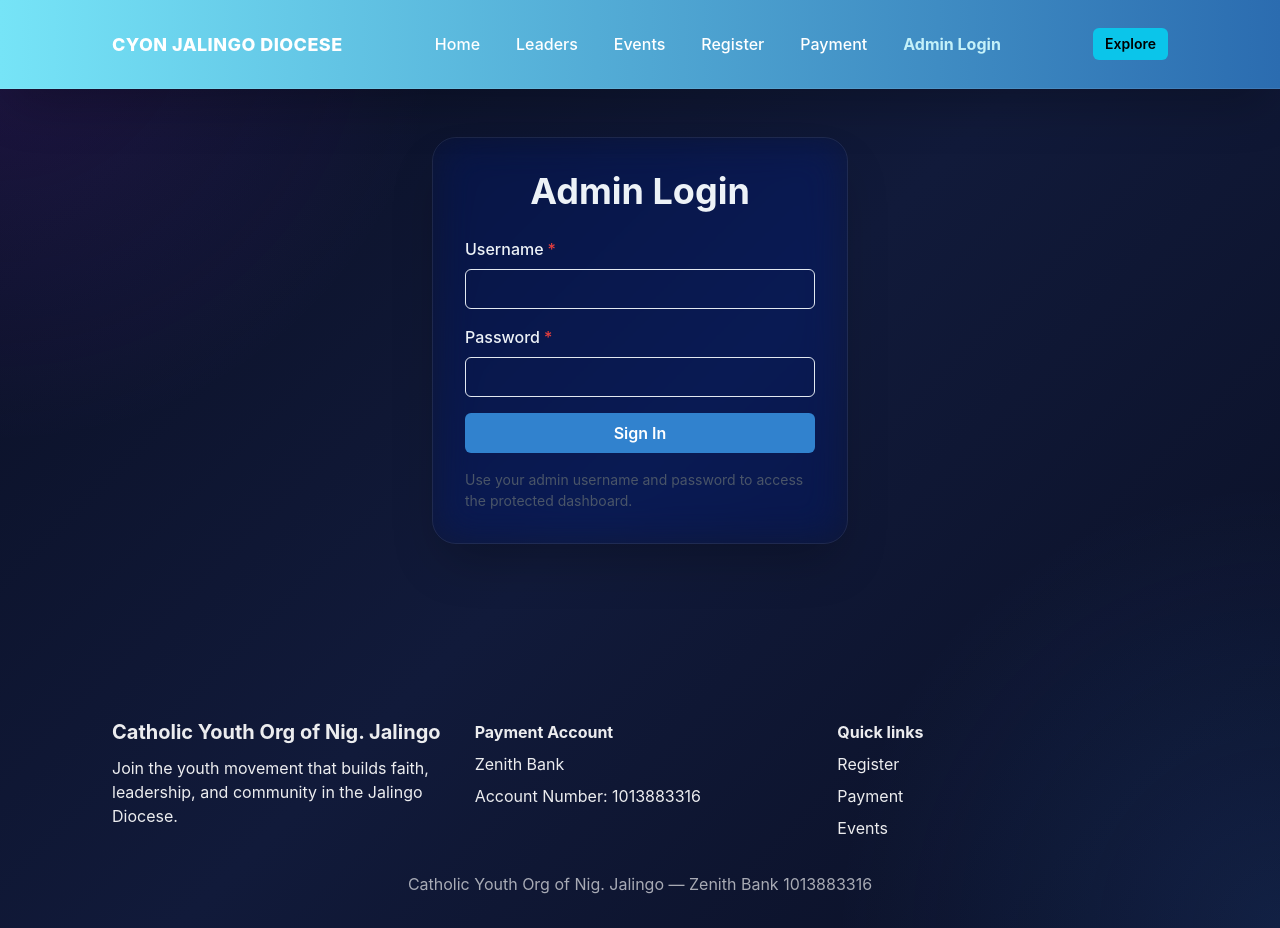
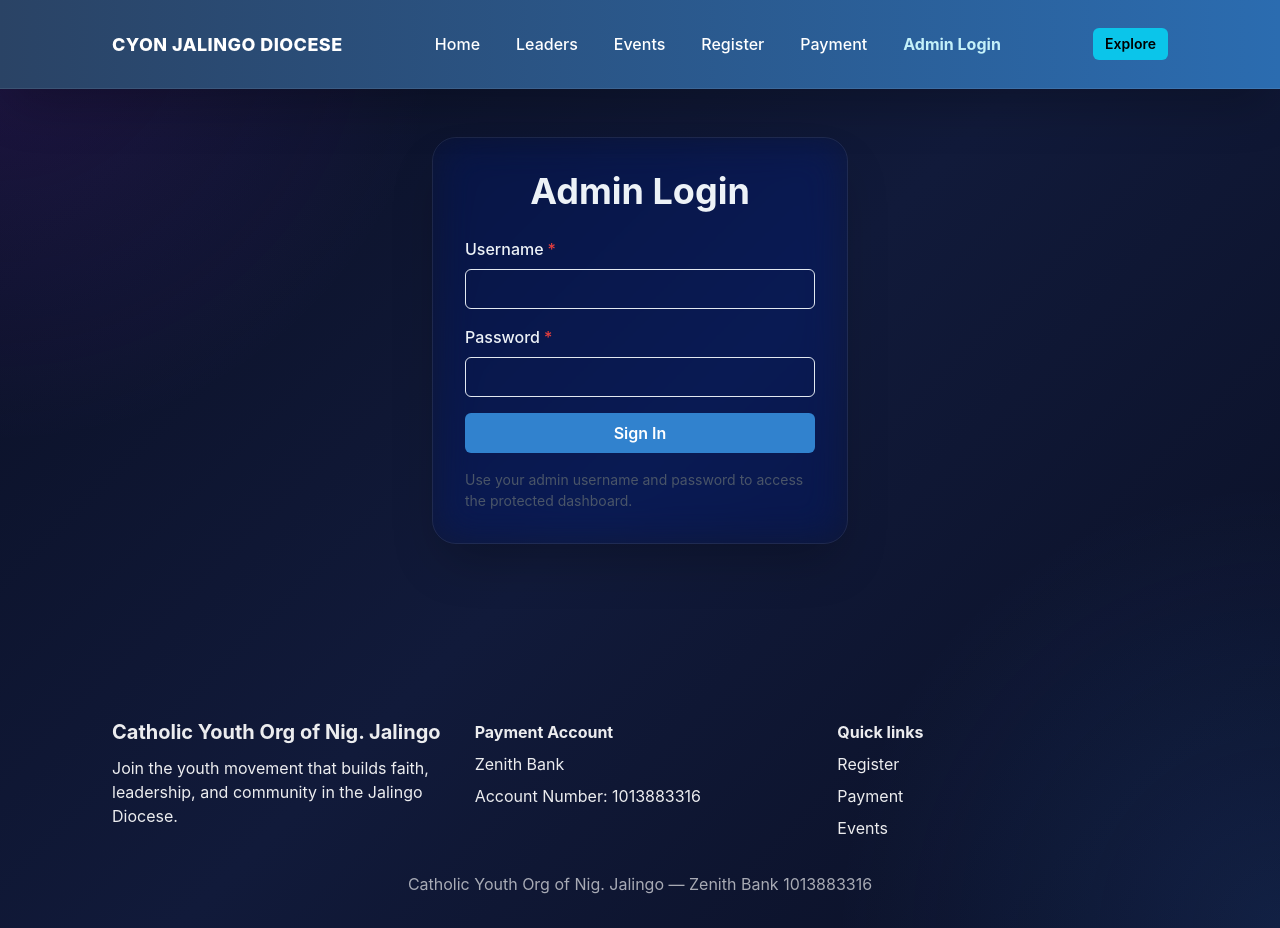
Before and after one commit to Alexdoned/cyon-jalingo, a React (Vite) app in the folder frontend/: page /admin-login in a window 1280 px wide. Built offline with nearby package versions, Linux system fonts and the light colour scheme.

Commit message:
navbar background changes

```diff
--- a/frontend/src/components/Navbar.jsx
+++ b/frontend/src/components/Navbar.jsx
@@ -17,7 +17,7 @@ function Navbar() {
 
   return (
     <Box
-      bgGradient="linear(to-r, cyan.300, blue.600)"
+      bgGradient="linear(to-r, blue.800, blue.600)"
       color="white"
       px={{ base: 4, md: 28 }}
       py={3}
```
